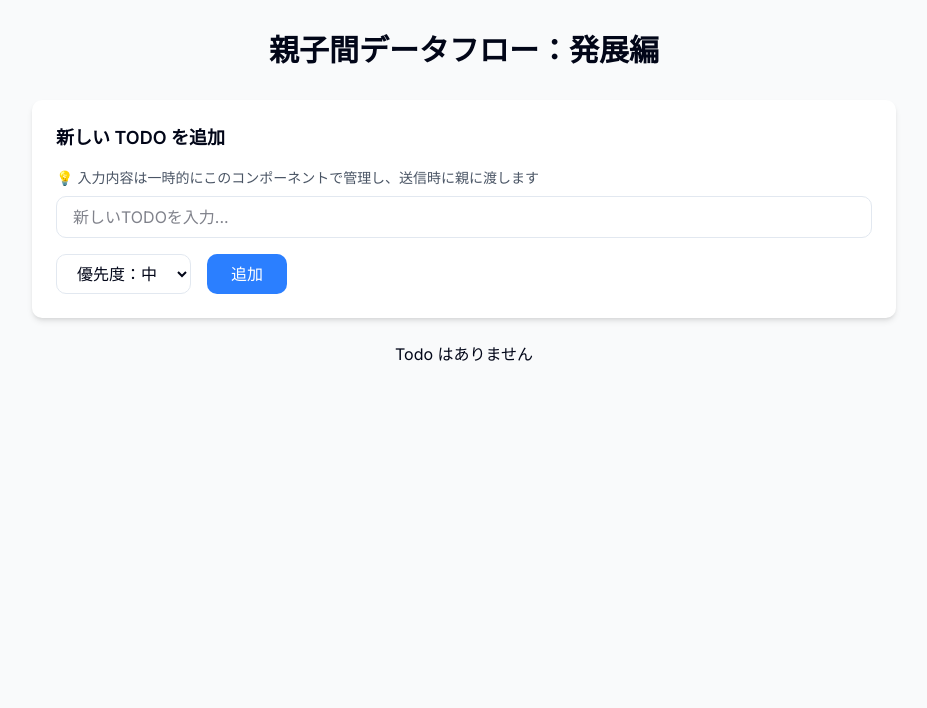
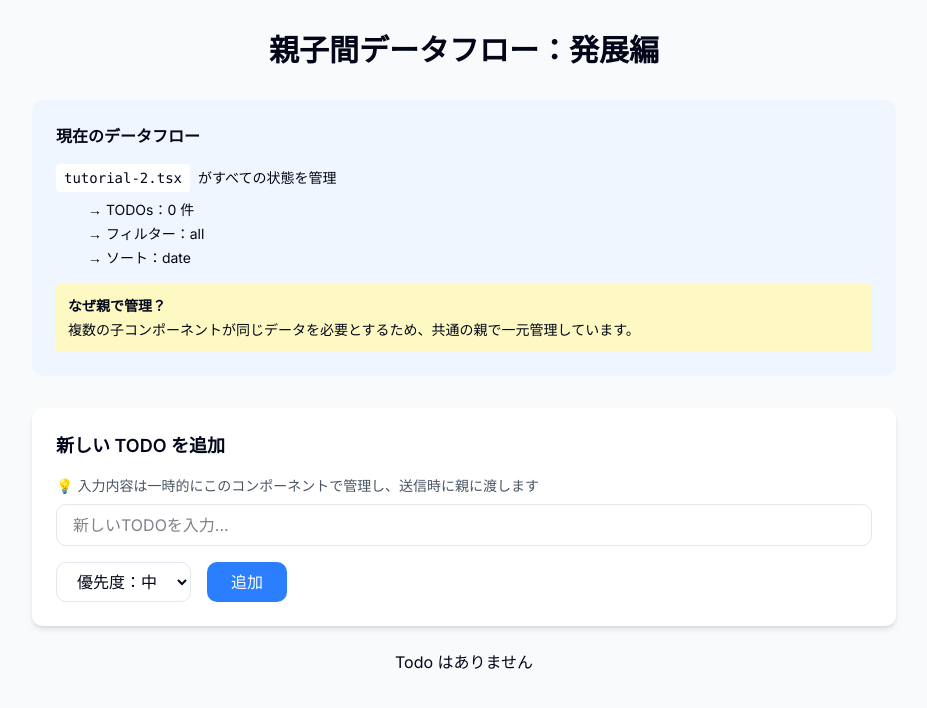
Before and after one commit to siakas/react-data-flow-tutorial, a Next.js app: page /tutorial-2 in a window 1280 px wide. Shown: the top 708 px of the page, without its empty margins (176-1103 px from the left). Built offline with nearby package versions, Linux system fonts and the light colour scheme.

Commit message:
Update: ダイアグラム実装

```diff
--- /dev/null
+++ b/features/todo/components/DataFlowDiagram.tsx
@@ -0,0 +1,36 @@
+type Props = {
+  todosCount: number;
+  activeFilter: string;
+  activeSort: string;
+};
+
+export const DataFlowDiagram = ({
+  todosCount,
+  activeFilter,
+  activeSort,
+}: Props) => {
+  return (
+    <div className="mb-8 rounded-lg bg-blue-50 p-6">
+      <h3 className="mb-4 font-semibold">現在のデータフロー</h3>
+      <div className="space-y-2 text-sm">
+        <div className="flex items-center gap-2">
+          <span className="rounded bg-white px-2 py-1 font-mono">
+            tutorial-2.tsx
+          </span>
+          <span>がすべての状態を管理</span>
+        </div>
+        <div className="ml-8 space-y-1">
+          <p>→ TODOs：{todosCount} 件</p>
+          <p>→ フィルター：{activeFilter}</p>
+          <p>→ ソート：{activeSort}</p>
+        </div>
+        <div className="mt-4 rounded bg-yellow-100 p-3">
+          <p className="mb-1 font-semibold">なぜ親で管理？</p>
+          <p>
+            複数の子コンポーネントが同じデータを必要とするため、共通の親で一元管理しています。
+          </p>
+        </div>
+      </div>
+    </div>
+  );
+};
--- a/pages/tutorial-2.tsx
+++ b/pages/tutorial-2.tsx
@@ -2,6 +2,7 @@ import { useState } from "react";
 import { Karantina } from "next/font/google";
 
 import { Layout } from "@/components/Layout";
+import { DataFlowDiagram } from "@/features/todo/components/DataFlowDiagram";
 import { TodoInput } from "@/features/todo/components/TodoInput";
 import { FilterType, SortType, Todo } from "@/features/todo/types";
 
@@ -36,6 +37,13 @@ export default function Tutorial2Page() {
             親子間データフロー：発展編
           </h1>
 
+          {/* データフローの可視化 */}
+          <DataFlowDiagram
+            todosCount={todos.length}
+            activeFilter={filter}
+            activeSort={sortBy}
+          />
+
           {/* 入力コンポーネント：親にデータを送る */}
           <div className="mb-6 rounded-lg bg-white p-6 shadow-md">
             <h2 className="mb-4 text-lg font-semibold">新しい TODO を追加</h2>
```
